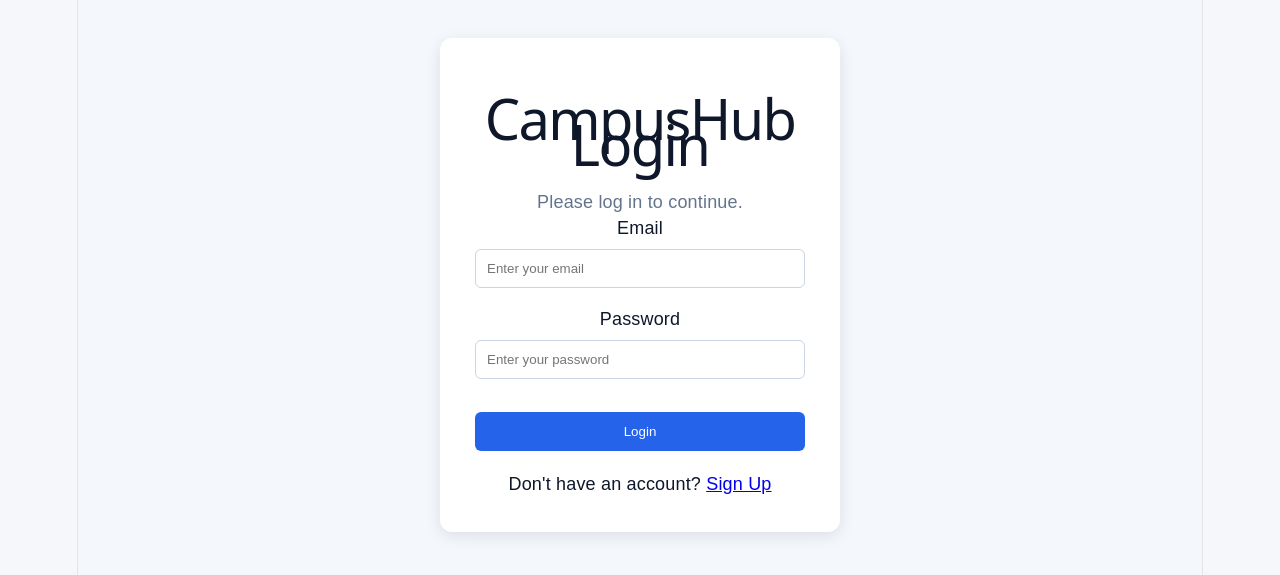
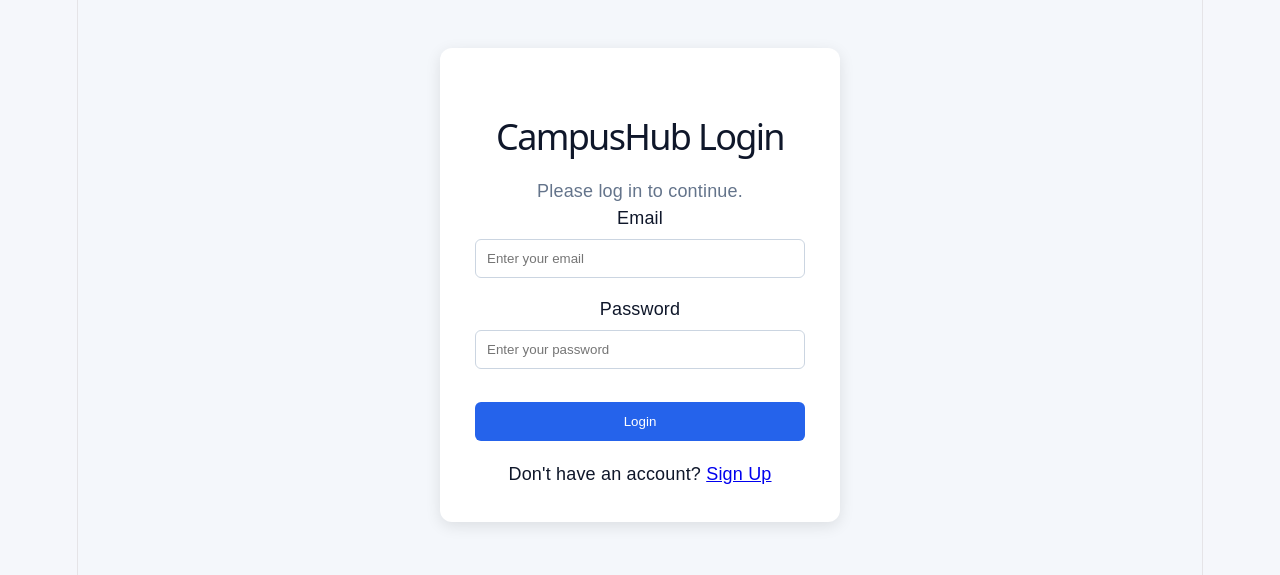
Before and after one commit to aadija657-alt/Campus_Hub, a React (Vite) app: page /login in a window 1280 px wide. Shown: the part 115-690 px from the top of the page. Built offline with nearby package versions, Linux system fonts and the light colour scheme.

Commit message:
Fix login heading alignment

```diff
--- a/src/Login.jsx
+++ b/src/Login.jsx
@@ -64,9 +64,15 @@ function Login() {
         maxWidth: "400px",
         boxShadow: "0 4px 15px rgba(0,0,0,0.1)"
       }}>
-        <h1 style={{ textAlign: "center", color: "#0f172a" }}>
-          CampusHub Login
-        </h1>
+        <h1 style={{
+  textAlign: "center",
+  color: "#0f172a",
+  fontSize: "36px",
+  lineHeight: "1.2",
+  marginBottom: "20px"
+}}>
+  CampusHub Login
+</h1>
 
         <p style={{ textAlign: "center", color: "#64748b" }}>
           Please log in to continue.
```
